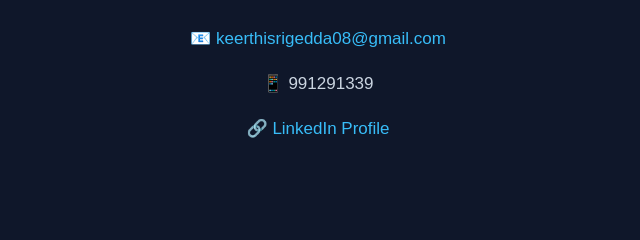
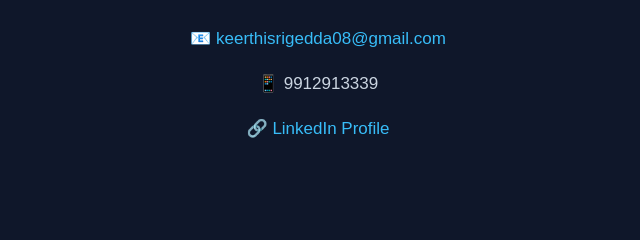
Before and after one commit to keerthisrigedda08/keerthi-portfolio, a plain HTML site: page index.html in a window 1280 px wide. Shown: the part 4180-4420 px from the top of the page, 322-962 px from the left. Drawn offline with Linux system fonts and the light colour scheme.

Commit message:
Update index.html

```diff
--- a/index.html
+++ b/index.html
@@ -276,7 +276,7 @@
             </p>
 
             <p>
-                📱 991291339
+                📱 9912913339
             </p>
 
             <p>
```
